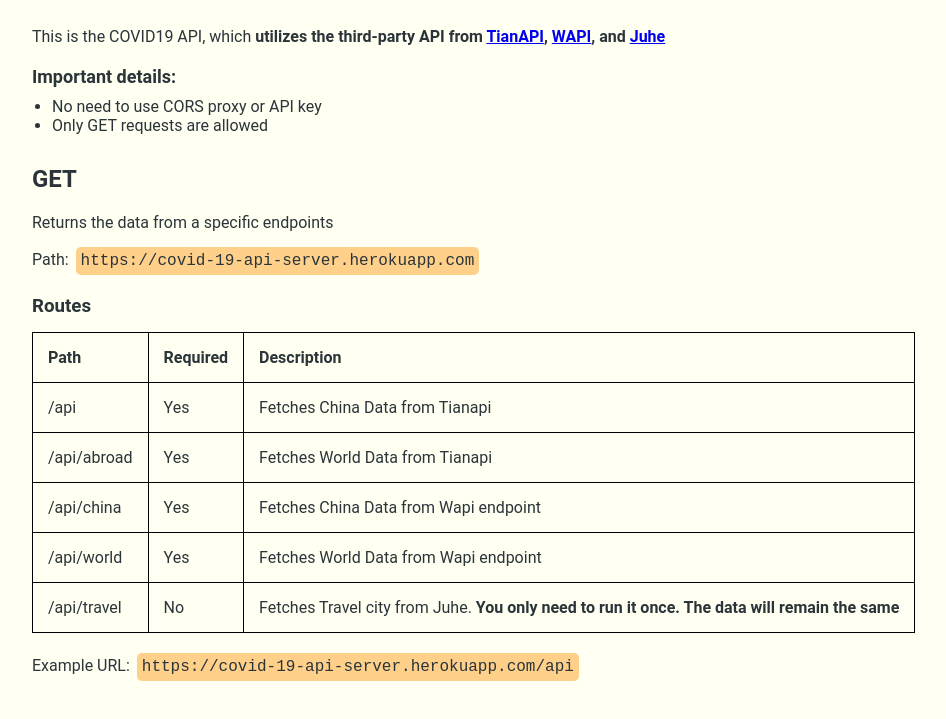
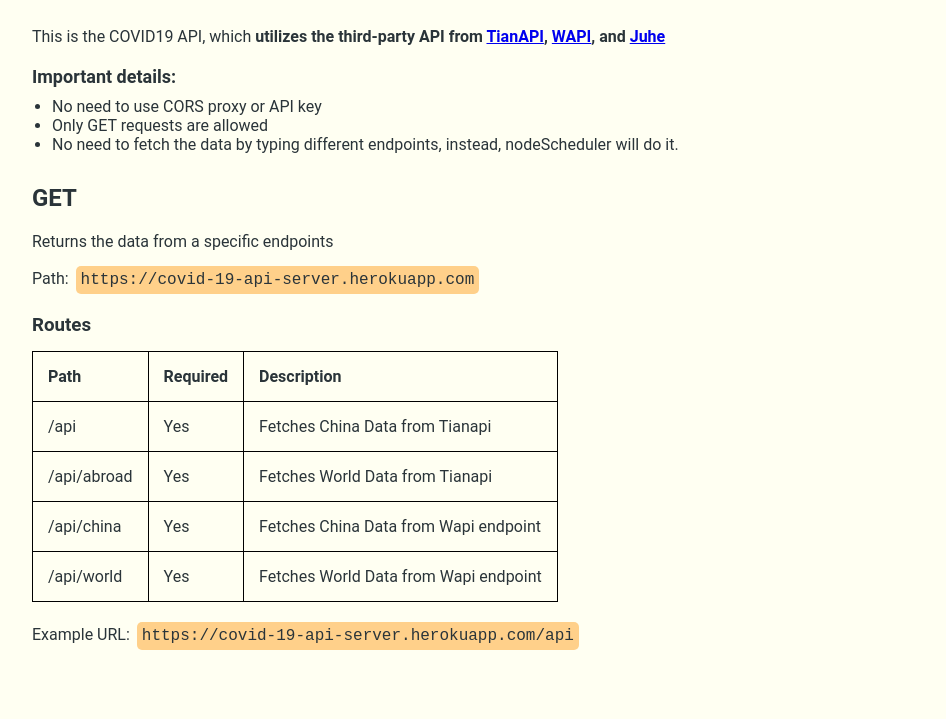
Before and after one commit to LeonXu260/covid-server, a website: page public/index.html in a window 1280 px wide. Shown: the part 61-780 px from the top of the page, without its empty margins (38-984 px from the left). Drawn offline with Linux system fonts and the light colour scheme.

Commit message:
doc: update index.html to remove unused endpoint as well as add nodeScheduler to it

```diff
--- a/public/index.html
+++ b/public/index.html
@@ -24,6 +24,7 @@
       <ul>
         <li>No need to use CORS proxy or API key</li>
         <li>Only GET requests are allowed</li>
+        <li>No need to fetch the data by typing different endpoints, instead, nodeScheduler will do it.</li>
       </ul>
 
       <section class="divider"></section>
@@ -58,11 +59,6 @@
           <td>Yes</td>
           <td>Fetches World Data from Wapi endpoint</td>
         </tr>
-        <tr>
-          <td>/api/travel</td>
-          <td>No</td>
-          <td>Fetches Travel city from Juhe. <strong>You only need to run it once. The data will remain the same</strong></td>
-        </tr>
       </table>
       <p>
         Example URL: <code>https://covid-19-api-server.herokuapp.com/api</code>
```
